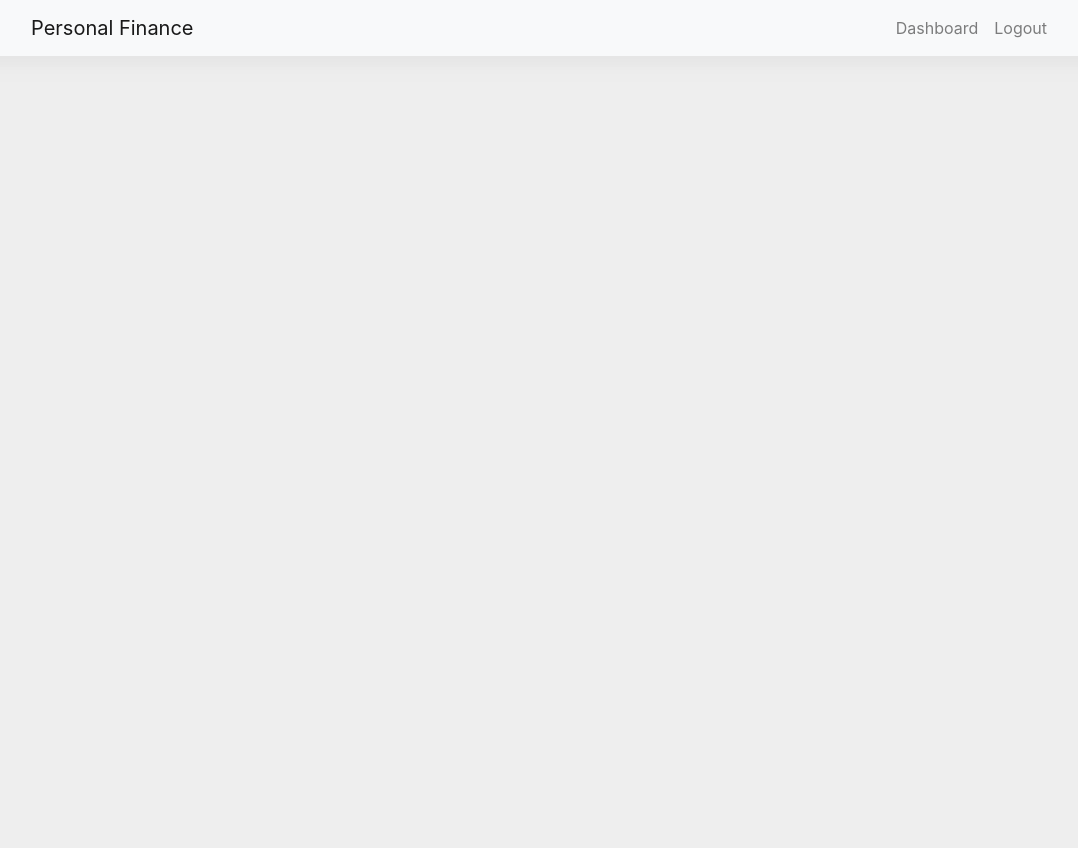
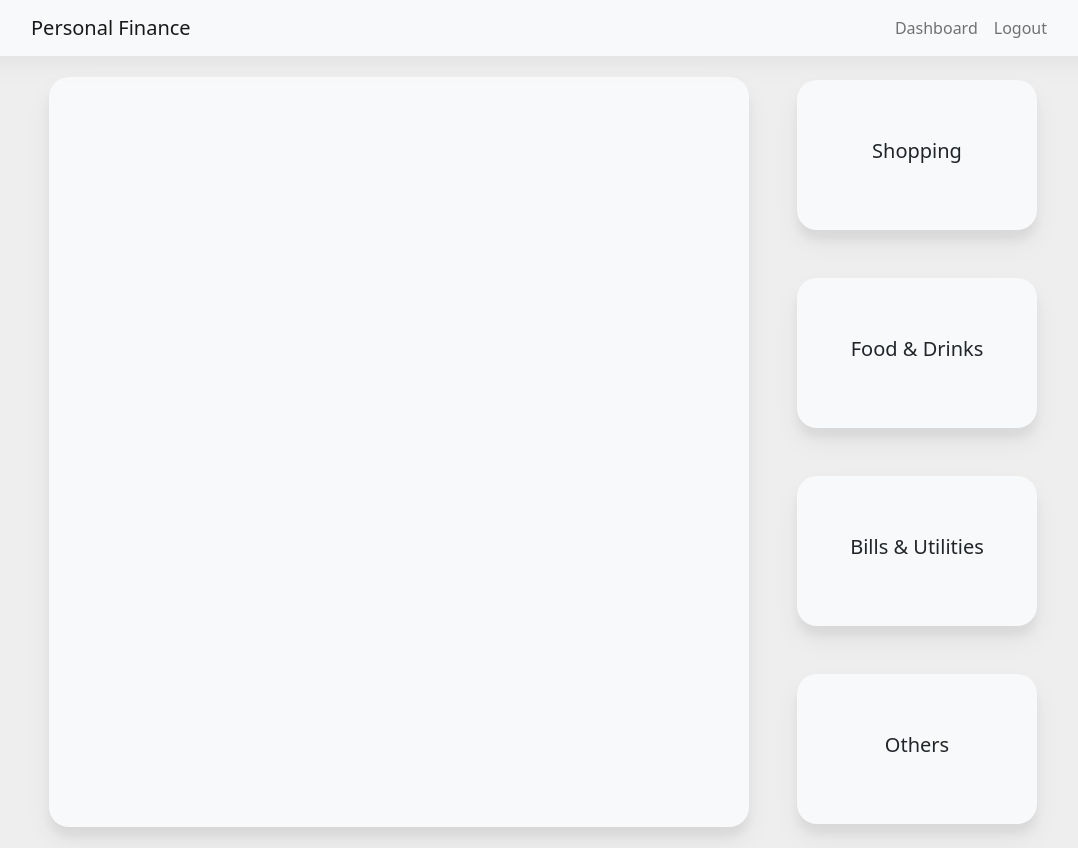
Before and after one commit to JoaoSaIvador/personal-finance, a Vue app in the folder client/: page / in a window 1280 px wide. Shown: the whole page, without its empty margins (97-1175 px from the left). Before the commit the page ends 800 px from the top, so only its background shows below. Built offline with nearby package versions, Linux system fonts and the light colour scheme.

Commit message:
Front end responsiveness start

```diff
--- a/client/package.json
+++ b/client/package.json
@@ -8,6 +8,7 @@
 	},
 	"dependencies": {
 		"axios": "^0.27.2",
+		"bootstrap": "^5.2.0",
 		"bootstrap-vue": "^2.22.0",
 		"core-js": "^3.8.3",
 		"vue": "^2.6.14",
--- /dev/null
+++ b/client/src/components/CategoryCard.vue
@@ -0,0 +1,57 @@
+<template>
+	<div class="category-card card bg-light text-dark text-center p-3">
+		<h5>{{ card.title }}</h5>
+	</div>
+</template>
+
+<script>
+	export default {
+		name: "CategoryCard",
+		props: {
+			card: Object,
+		},
+	};
+</script>
+
+<style scoped>
+	.category-card {
+		border: none;
+		border-radius: 20px;
+		align-items: center;
+		justify-content: center;
+		transition: all 0.3s ease-in-out;
+		box-shadow: rgba(0, 0, 0, 0.05) 0px 14px 28px,
+			rgba(0, 0, 0, 0.05) 0px 10px 10px;
+	}
+
+	.category-card:hover {
+		box-shadow: rgba(0, 0, 0, 0.3) 0px 14px 28px,
+			rgba(0, 0, 0, 0.3) 0px 10px 10px;
+		background-color: #252727 !important;
+		color: white !important;
+	}
+
+	@media screen and (min-width: 1201px) {
+		.category-card {
+			margin: 1.5em auto 1.5em 3em;
+			height: 150px;
+			width: 15rem;
+		}
+	}
+
+	@media screen and (max-width: 1200px) {
+		.category-card {
+			height: 120px;
+			width: 190px;
+			margin: 0em 1em 2em 2em !important;
+		}
+	}
+
+	@media screen and (max-width: 800px) {
+		.category-card {
+			height: 14vh;
+			width: 26vw;
+			border-radius: 15px !important;
+		}
+	}
+</style>
--- a/client/src/components/TopBar.vue
+++ b/client/src/components/TopBar.vue
@@ -2,7 +2,7 @@
 	<b-navbar
 		type="light"
 		variant="light"
-		class="todo-navbar d-flex flex-row justify-content-between"
+		class="custom-navbar d-flex flex-row justify-content-between"
 	>
 		<b-navbar-brand>Personal Finance</b-navbar-brand>
 		<b-navbar-nav v-if="isDashboard" class="ml-auto">
@@ -27,7 +27,7 @@
 </script>
 
 <style scoped>
-	.todo-navbar {
+	.custom-navbar {
 		box-shadow: rgba(0, 0, 0, 0.02) 0px 14px 28px,
 			rgba(0, 0, 0, 0.02) 0px 10px 10px;
 		padding-right: 10%;
--- /dev/null
+++ b/client/src/components/TransactionList.vue
@@ -0,0 +1,40 @@
+<template>
+	<div class="page-content bg-light"></div>
+</template>
+
+<script>
+	export default {
+		name: "TransactionList",
+		components: {},
+	};
+</script>
+
+<style scoped>
+	.page-content {
+		padding: 0 60px 0 60px;
+		border-radius: 20px;
+		box-shadow: rgba(0, 0, 0, 0.05) 0px 14px 28px,
+			rgba(0, 0, 0, 0.05) 0px 10px 10px;
+	}
+
+	@media screen and (max-width: 1200px) and (min-width: 501px) {
+		.page-content {
+			width: 50vw;
+			height: 80vh;
+		}
+	}
+
+	@media screen and (min-width: 1201px) {
+		.page-content {
+			width: 700px;
+			height: 750px;
+		}
+	}
+
+	@media screen and (max-width: 500px) {
+		.page-content {
+			width: 80vw;
+			height: 60vh;
+		}
+	}
+</style>
--- a/client/src/views/Dashboard.vue
+++ b/client/src/views/Dashboard.vue
@@ -1,10 +1,53 @@
 <template>
-	<div class="primary-div"></div>
+	<div
+		class="primary-div container d-flex flex-row flex-wrap justify-content-center align-items-center"
+	>
+		<div class="d-flex flex-column">
+			<TransactionList />
+		</div>
+		<div class="d-flex flex-column">
+			<CategoryCard
+				v-for="card in cards"
+				:key="card.title"
+				:card="card"
+			/>
+		</div>
+	</div>
 </template>
 
 <script>
+	import TransactionList from "@/components/TransactionList";
+	import CategoryCard from "@/components/CategoryCard";
+
 	export default {
 		name: "Dashboard",
-		components: {},
+		components: {
+			TransactionList,
+			CategoryCard,
+		},
+		data() {
+			return {
+				cards: [
+					{
+						title: "Shopping",
+						total: "EUR 35,00",
+					},
+					{
+						title: "Food & Drinks",
+						total: "EUR 18,50",
+					},
+					{
+						title: "Bills & Utilities",
+						total: "EUR 109,90",
+					},
+					{
+						title: "Others",
+						total: "EUR 252,90",
+					},
+				],
+			};
+		},
 	};
 </script>
+
+<style scoped></style>
```
Also changed, not shown: 1 other file (tests, documents, lock files or other folders).
